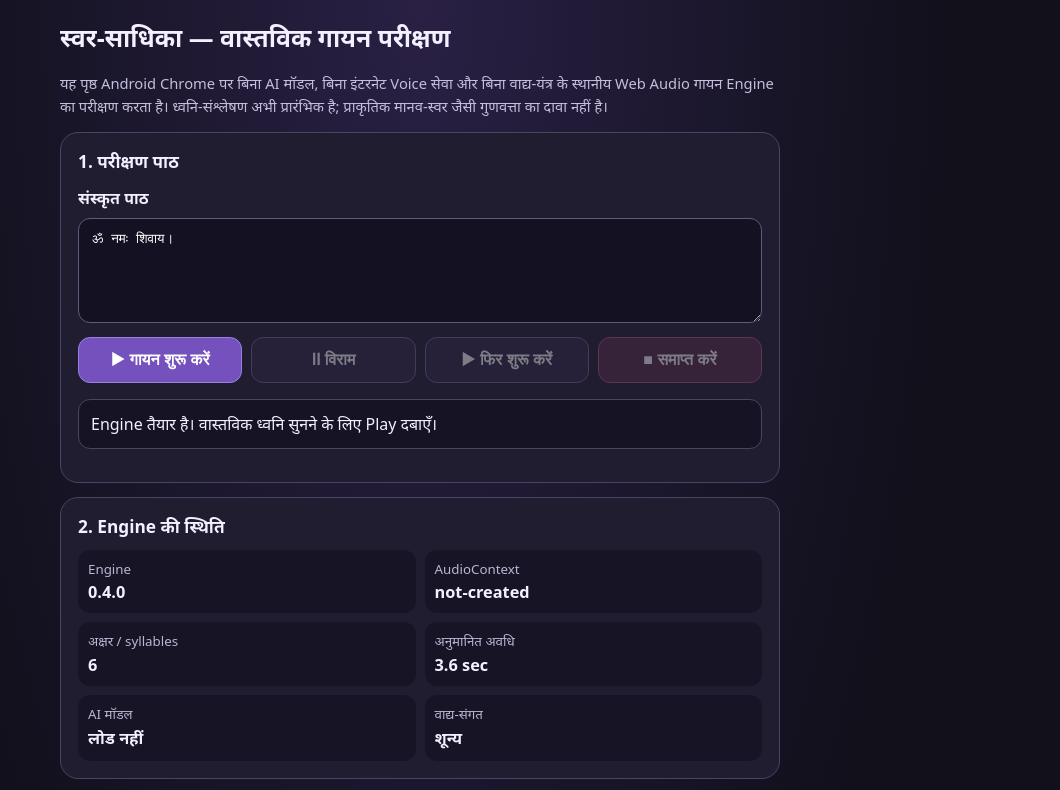
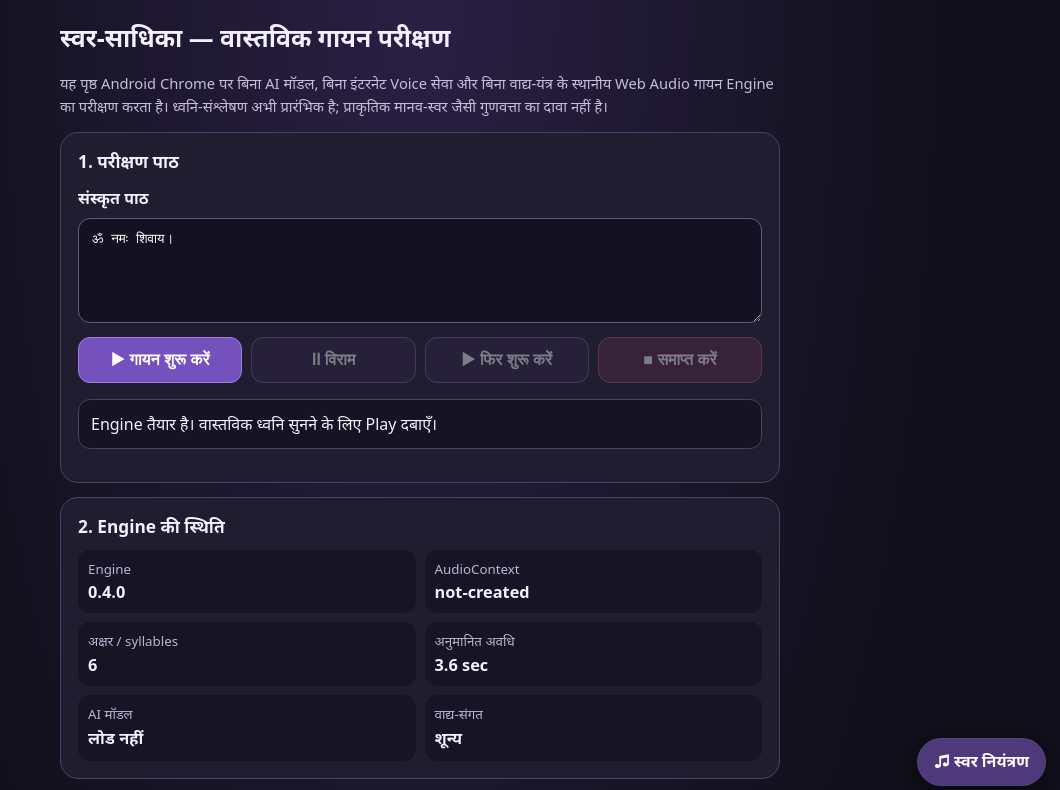
Before and after one commit to shreevidyamatabhuvanesvari-gif/swar-sadhika-android, a plain HTML site: page vocal-singing-test-part2.html in a window 1280 px wide. Shown: the top 790 px of the page, without its empty margins (220-1280 px from the left). Drawn offline with Linux system fonts and the light colour scheme.

Commit message:
feat(test): add shared Ninada and singing panel

```diff
--- a/vocal-singing-test-part2.html
+++ b/vocal-singing-test-part2.html
@@ -90,6 +90,8 @@
     createVocalSingingEngine,
     selfTest
   } from "./modules/vocal-singing-engine-part2.js";
+  import { mountSharedVoiceStudioPart2 } from "./modules/voice-studio-part2.js";
+  mountSharedVoiceStudioPart2({ document, target: window });
 
   const byId = id => document.getElementById(id);
   const engine = createVocalSingingEngine({ target: window });
```
